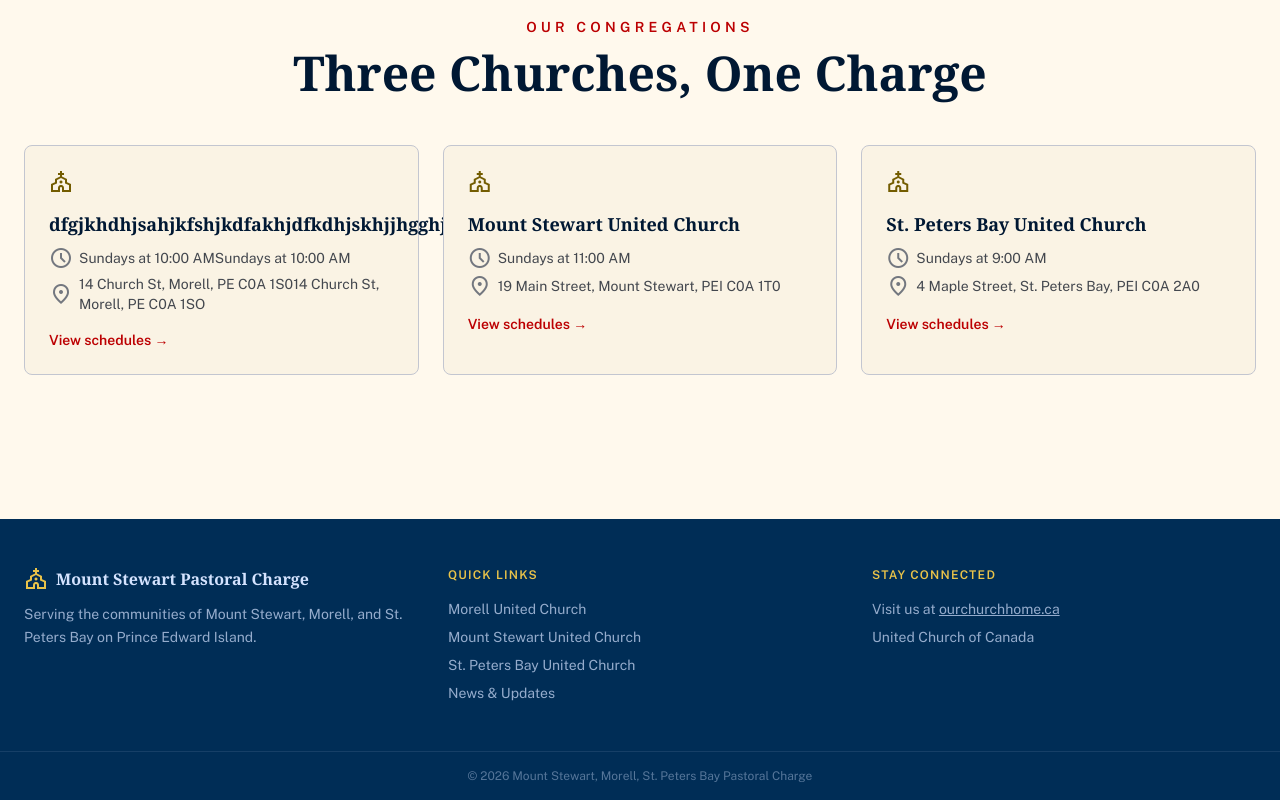
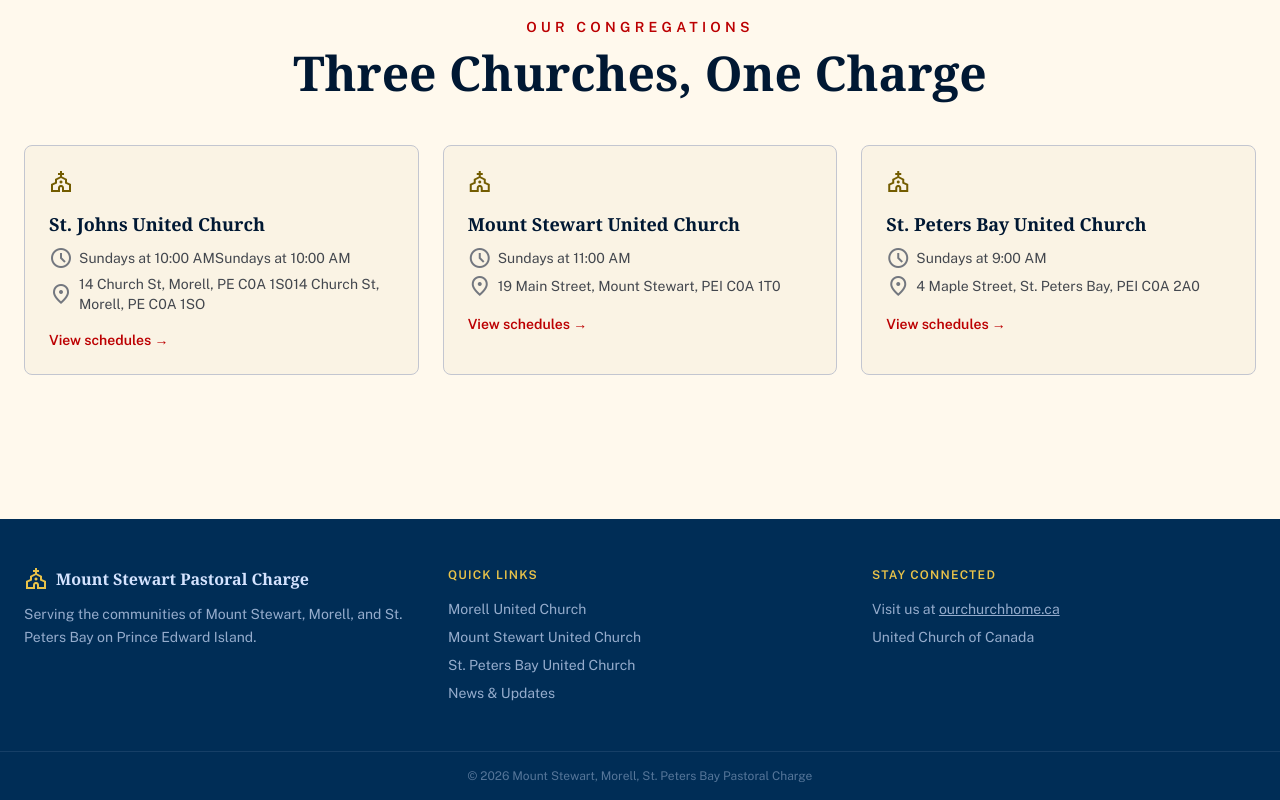
Before and after one commit to ourchurchhome/ourchurchhome.ca, an Astro site: page / in a window 1280 px wide. Shown: the part 1680-2480 px from the top of the page. Built offline with nearby package versions, Linux system fonts and the light colour scheme; Astro itself is replaced by a stand-in of ours; no server answers.

Commit message:
Update content from CMS
Co-authored-by: Chris D. Macrae <hello@chrisdmacrae.com>

```diff
--- a/src/content/churches/morell.md
+++ b/src/content/churches/morell.md
@@ -2,5 +2,5 @@
 address: 14 Church St, Morell, PE C0A 1S014 Church St, Morell, PE C0A 1SO
 description: A faithful community in the heart of Morell, Prince Edward IslandA faithful community in the heart of Morell, Prince Edward Island
 serviceTime: Sundays at 10:00 AMSundays at 10:00 AM
-title: dfgjkhdhjsahjkfshjkdfakhjdfkdhjskhjjhgghjghjghjghjhjg
+title: St. Johns United Church
 ---
```
